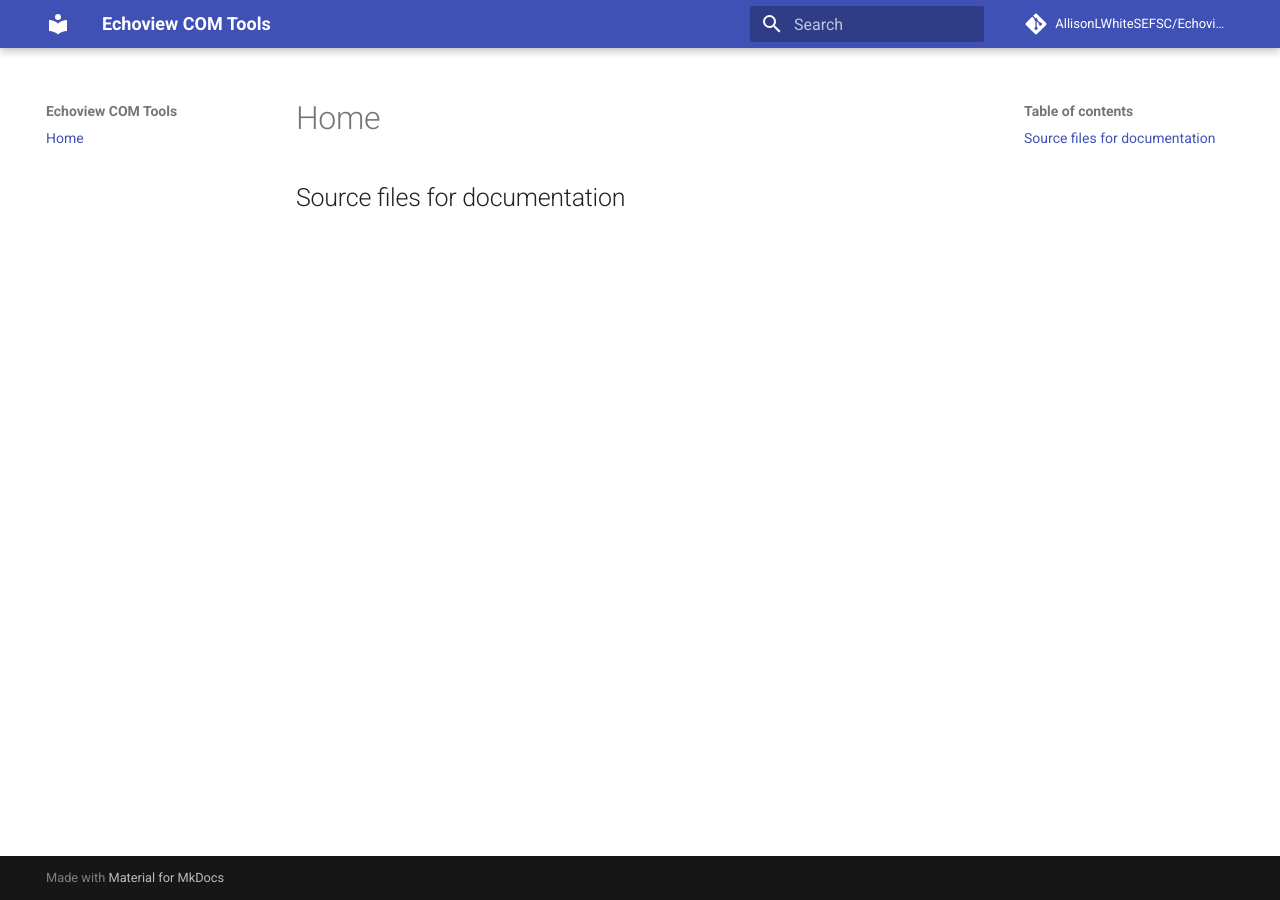
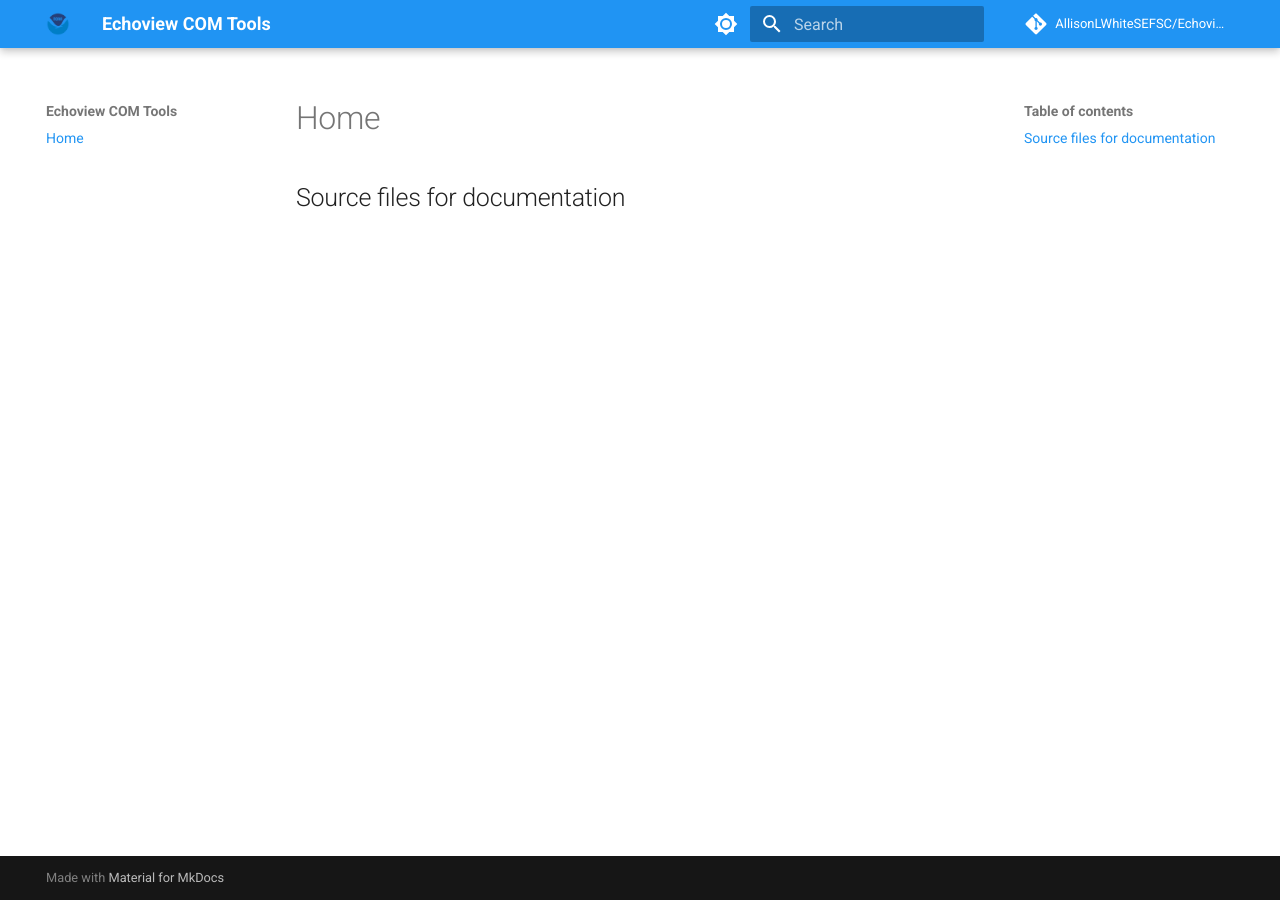
Before and after one commit to AllisonLWhiteSEFSC/Echoview_COM_Tools, an MkDocs documentation site: the page built from docs/index.md, in a window 1280 px wide. Built offline with MkDocs 1.6.1 and Material for MkDocs 9.7.7, drawn with Linux system fonts in a browser that asks for light colours; comment, search, counter and statistics services are not loaded.

Commit message:
Update mkdocs.yml

```diff
--- a/mkdocs.yml
+++ b/mkdocs.yml
@@ -1,13 +1,47 @@
 site_name: Echoview COM Tools
 repo_url: https://github.com/AllisonLWhiteSEFSC/Echoview_COM_Tools
 repo_name: AllisonLWhiteSEFSC/Echoview_COM_Tools
-author: Allison L White
+site_author: Allison L White
 
 theme:
   name: material
+  logo: assets/NOAA-color-logo-no-text-print.png
+  favicon: assets/noaa_favicon.png
   features:
-    - navigation.sections
+    - search.suggest
+    - search.highlight
     - content.code.copy
+    - content.tabs.link
+  icon:
+    repo: fontawesome/brands/git-alt
+  palette:
+    # Palette toggle for light mode
+    - scheme: default
+      primary: blue
+      toggle:
+        icon: material/brightness-7
+        name: Switch to dark mode
+    # Palette toggle for dark mode
+    - scheme: slate
+      primary: black
+      toggle:
+        icon: material/brightness-4
+        name: Switch to light mode
+
+markdown_extensions:
+  - admonition
+  - pymdownx.highlight:
+      anchor_linenums: true
+      line_spans: __span
+      pygments_lang_class: true
+  - pymdownx.inlinehilite
+  - pymdownx.snippets
+  - pymdownx.superfences
+  - pymdownx.details
+  - pymdownx.tabbed:
+      alternate_style: true
 
 nav:
   - Home: index.md
+  # - Getting Started:
+  #     - Installation: getting-started/installation.md
```
